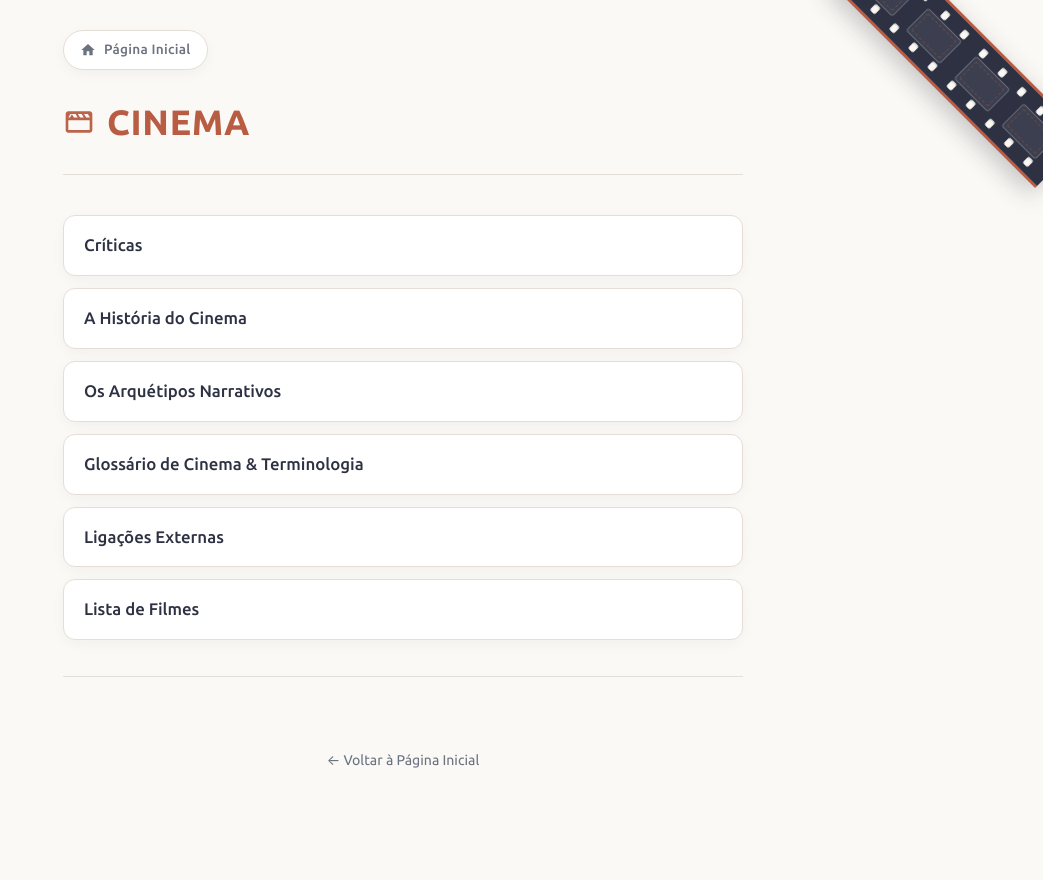
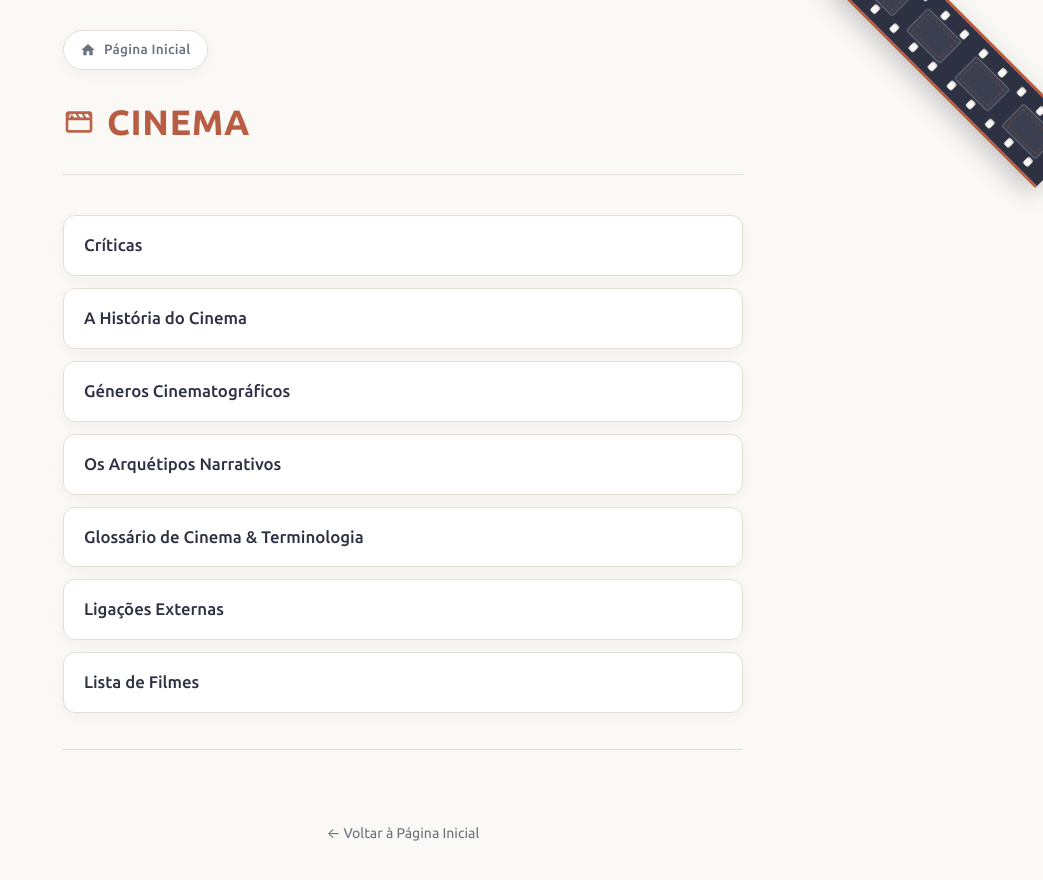
Before and after one commit to joaquim-capitao/aquele-filme, a Jekyll site: the page index.html, which Jekyll copies as it is, in a window 1280 px wide. Shown: the top 880 px of the page, without its empty margins (237-1280 px from the left). Built offline with Jekyll 4.4.1, drawn with Linux system fonts in a browser that asks for light colours.

Commit message:
Add 'Géneros Cinematográficos' link to the list

```diff
--- a/index.html
+++ b/index.html
@@ -342,6 +342,7 @@
     <ul class="chronicles-list" id="chronicles-list">
       <li><a href="https://joaquim-capitao.github.io/cinema/criticas"><span class="title">Críticas</span></a></li>
       <li><a href="https://joaquim-capitao.github.io/cinema/historia"><span class="title">A História do Cinema</span></a></li>
+      <li><a href="https://joaquim-capitao.github.io/cinema/generos"><span class="title">Géneros Cinematográficos</span></a></li>
       <li><a href="https://joaquim-capitao.github.io/cinema/arquetipos"><span class="title">Os Arquétipos Narrativos</span></a></li>
       <li><a href="https://joaquim-capitao.github.io/cinema/glossario"><span class="title">Glossário de Cinema & Terminologia</span></a></li>
       <li><a href="https://joaquim-capitao.github.io/cinema/links-externos"><span class="title">Ligações Externas</span></a></li>
```
